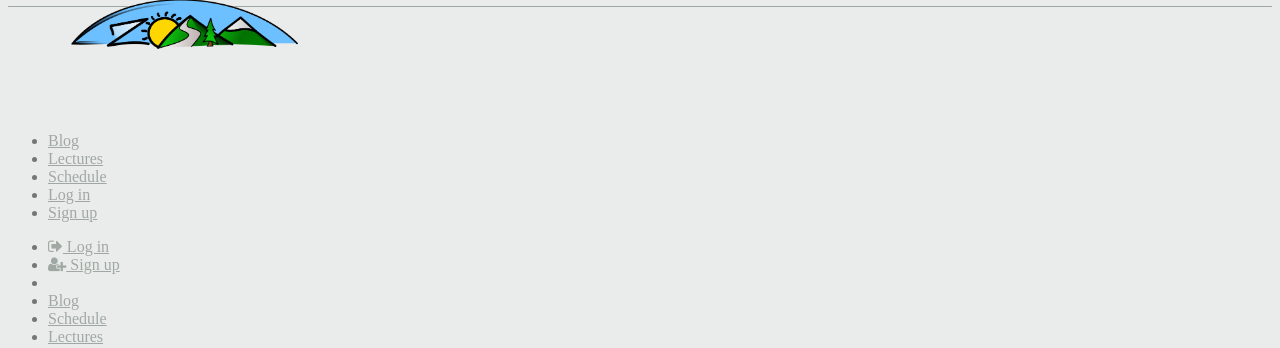
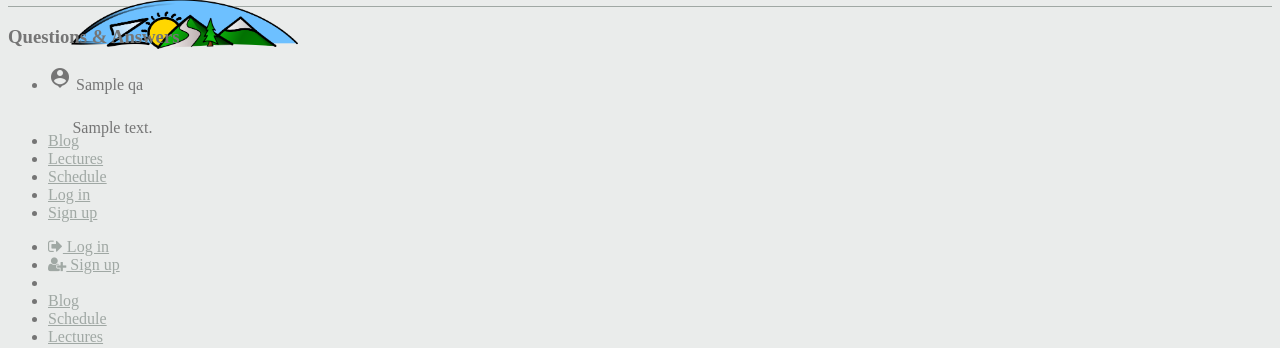
Before and after one commit to ksiuwr/zosia-site-v2016, a Django app: page /questions/ in a window 1280 px wide. Shown: the part 72-420 px from the top of the page. Run offline with Django 3.2, Linux system fonts and the light colour scheme; tables that the repository leaves empty hold one stand-in row (values such as "Sample post"); some libraries are stand-ins or nearby versions.

Commit message:
Display questions for all people

```diff
--- a/questions/templates/questions/index.html
+++ b/questions/templates/questions/index.html
@@ -1 +1,27 @@
 {% extends 'base.html' %}
+
+{% load i18n %}
+
+{% block content %}
+<div class="container">
+    <h3>{% trans 'Questions & Answers' %}</h3>
+
+{% if questions %}
+    <ul class="collapsible" data-collapsible="accordion">
+    {% for question in questions %}
+    <li>
+        <div class="collapsible-header">
+            <i class="material-icons">person_pin</i>
+            {{ question.question }}
+        </div>
+        <div class="collapsible-body">
+            <span>{{ question.answer }}</span>
+        </div>
+    </li>
+    {% endfor %}
+    </ul>
+{% else %}
+
+{% endif %}
+</div>
+{% endblock %}
--- a/questions/views.py
+++ b/questions/views.py
@@ -11,7 +11,7 @@ from questions.forms import QAForm
 @require_http_methods(['GET'])
 def index(request):
     qas = QA.objects.all()
-    ctx = {'objects': qas}
+    ctx = {'questions': qas}
     return render(request, 'questions/index.html', ctx)
 
 
```
